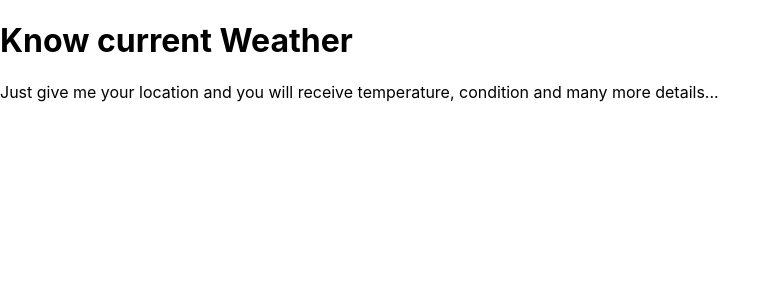
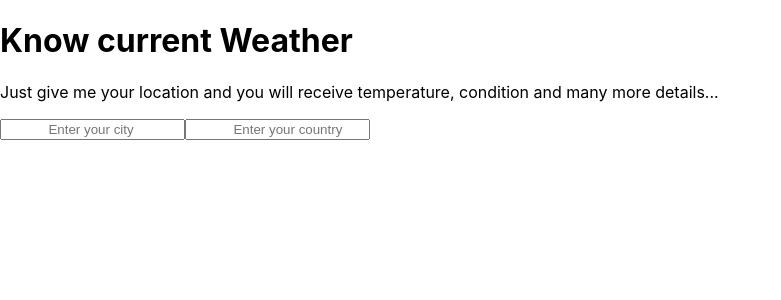
Before and after one commit to akash-p-007/weather-report, a React (Create React App) app: page / in a window 1280 px wide. Shown: the top 300 px of the page, without its empty margins (0-781 px from the left). Built offline with nearby package versions, Linux system fonts and the light colour scheme.

Commit message:
added form component

```diff
--- a/src/App.js
+++ b/src/App.js
@@ -1,11 +1,13 @@
 import React from "react";
 import Titles from "./components/Title"
+import Form from "./components/Form"
 
 class App extends React.Component{
   render(){
     return(
      <div>
        <Titles />
+       <Form />
      </div>
     );
   }
--- /dev/null
+++ b/src/components/Form.js
@@ -0,0 +1,16 @@
+import React from "react";
+
+class Form extends React.Component{
+    render(){
+        return(
+          <form>
+            <input type="text" placeholder="
+            Enter your city" />
+            <input type="text" placeholder="
+            Enter your country" />
+          </form>
+        );
+    }
+}
+
+export default Form;
```
